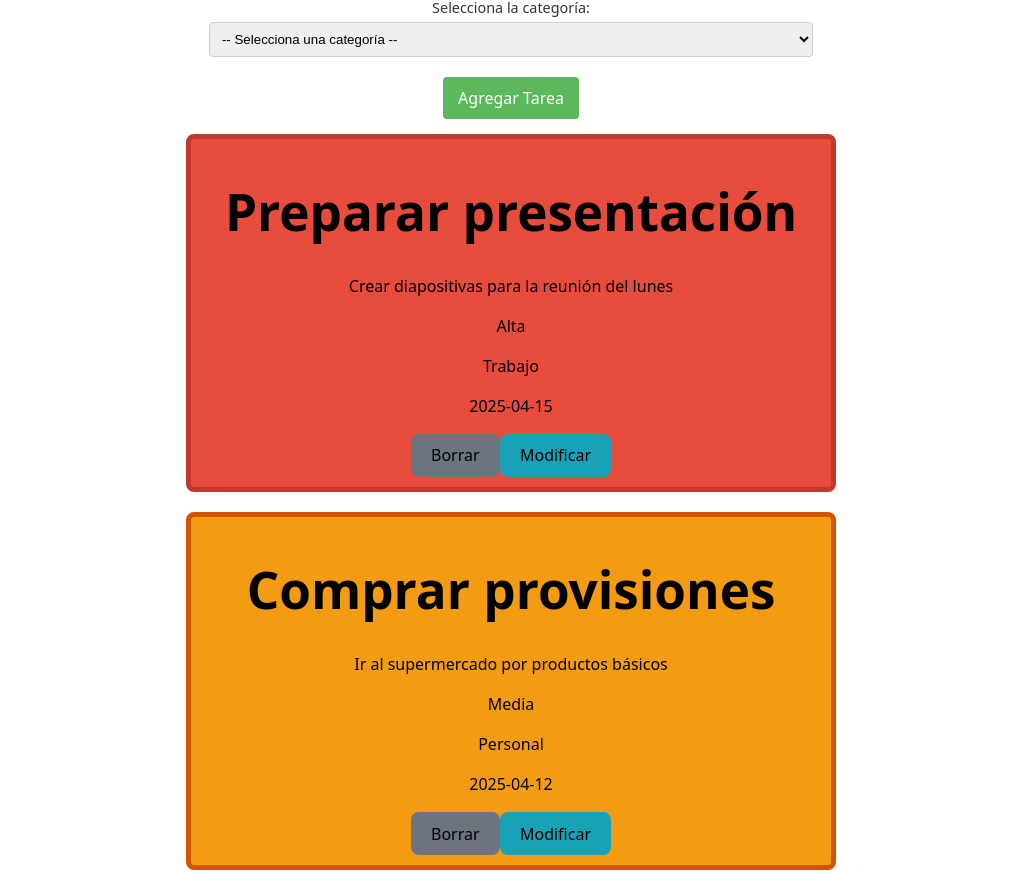
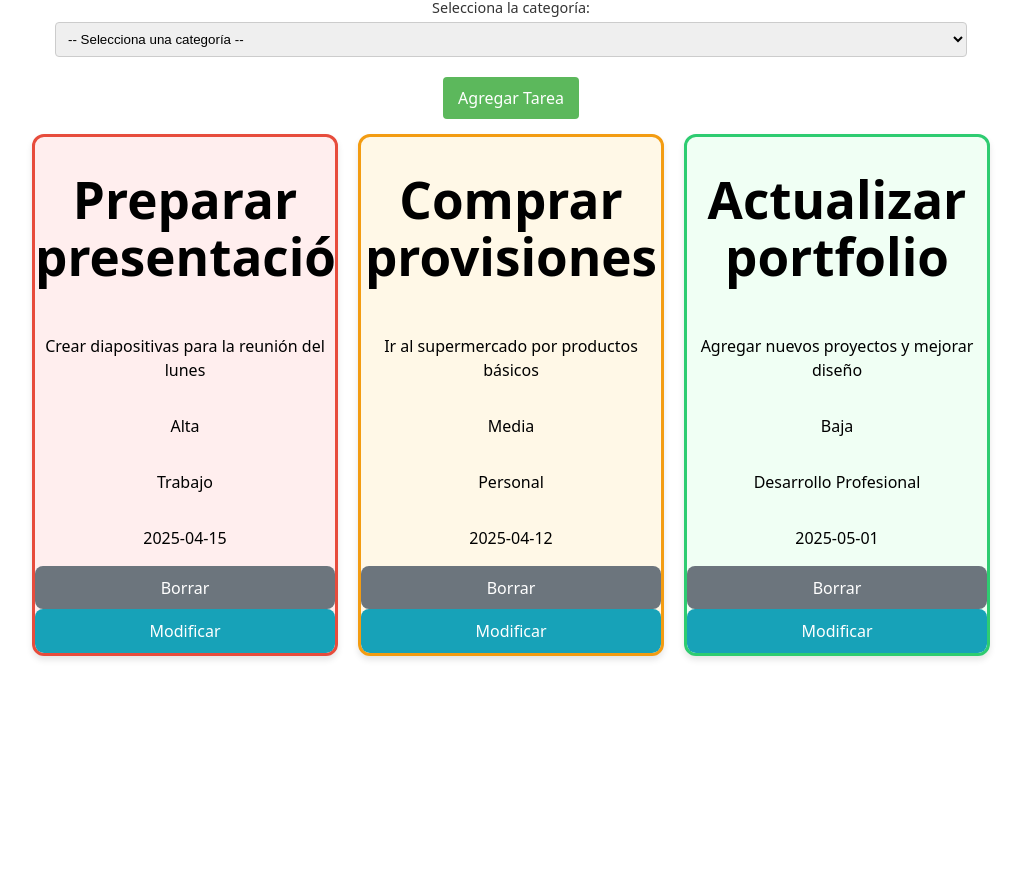
Before and after one commit to SaKio1985/To-do-list-Vue, a Vue app: page / in a window 1280 px wide. Shown: the part 594-1466 px from the top of the page, without its empty margins (129-1150 px from the left). After the commit the page ends 1282 px from the top, so only its background shows below. Built offline with nearby package versions, Linux system fonts and the light colour scheme.

Commit message:
Cambios orden de las fichas

```diff
--- a/src/App.vue
+++ b/src/App.vue
@@ -1,37 +1,37 @@
 <script setup>
-import {ref} from 'vue';
-import TarjetaComponent from './components/TarjetaComponent.vue';
-import Button from './components/Button.vue';
-import Formulario from './components/Formulario.vue'; // Este es el Formulario.vue refactorizado
+import { ref } from "vue";
+import TarjetaComponent from "./components/TarjetaComponent.vue";
+import Button from "./components/Button.vue";
+import Formulario from "./components/Formulario.vue"; // Este es el Formulario.vue refactorizado
 
 const tareasPendientes = ref([
   // ... tus tareas iniciales ...
   {
     id: 1,
-    titulo: 'Preparar presentación',
-    descripcion: 'Crear diapositivas para la reunión del lunes',
-    prioridad: 'Alta',
-    fechaLimite: '2025-04-15',
+    titulo: "Preparar presentación",
+    descripcion: "Crear diapositivas para la reunión del lunes",
+    prioridad: "Alta",
+    fechaLimite: "2025-04-15",
     completada: false,
-    categoria: 'Trabajo',
+    categoria: "Trabajo",
   },
   {
     id: 2,
-    titulo: 'Comprar provisiones',
-    descripcion: 'Ir al supermercado por productos básicos',
-    prioridad: 'Media',
-    fechaLimite: '2025-04-12',
+    titulo: "Comprar provisiones",
+    descripcion: "Ir al supermercado por productos básicos",
+    prioridad: "Media",
+    fechaLimite: "2025-04-12",
     completada: false,
-    categoria: 'Personal',
+    categoria: "Personal",
   },
   {
     id: 3,
-    titulo: 'Actualizar portfolio',
-    descripcion: 'Agregar nuevos proyectos y mejorar diseño',
-    prioridad: 'Baja',
-    fechaLimite: '2025-05-01',
+    titulo: "Actualizar portfolio",
+    descripcion: "Agregar nuevos proyectos y mejorar diseño",
+    prioridad: "Baja",
+    fechaLimite: "2025-05-01",
     completada: false,
-    categoria: 'Desarrollo Profesional',
+    categoria: "Desarrollo Profesional",
   },
 ]);
 
@@ -48,25 +48,36 @@ const agregartarea = (nuevatarea) => {
 };
 
 const borrarTarea = (id) => {
-  tareasPendientes.value = tareasPendientes.value.filter(t => t.id !== id);
+  tareasPendientes.value = tareasPendientes.value.filter((t) => t.id !== id);
 };
 
 // La función 'modificarTarea' recibe la tarea del evento 'tareaActualizada'
 const modificarTarea = (tareaActualizada) => {
-  const index = tareasPendientes.value.findIndex(t => t.id === tareaActualizada.id);
+  const index = tareasPendientes.value.findIndex(
+    (t) => t.id === tareaActualizada.id
+  );
   if (index !== -1) {
     tareasPendientes.value[index] = tareaActualizada;
-    console.log("App.vue: Tarea actualizada en la lista:", tareasPendientes.value[index]);
+    console.log(
+      "App.vue: Tarea actualizada en la lista:",
+      tareasPendientes.value[index]
+    );
   } else {
-    console.warn("App.vue: No se encontró la tarea para actualizar con ID:", tareaActualizada.id);
+    console.warn(
+      "App.vue: No se encontró la tarea para actualizar con ID:",
+      tareaActualizada.id
+    );
   }
 };
 </script>
 
 <template>
   <h1>TO DO LIST</h1>
-  <Button @click="ordenarTareas" titulo="Ordenar Alfabéticamente por titulo"/>
-  <Button @click="ordenarCategorias" titulo="Ordenar Alfabéticamente por Categorias"/>
+  <Button @click="ordenarTareas" titulo="Ordenar Alfabéticamente por titulo" />
+  <Button
+    @click="ordenarCategorias"
+    titulo="Ordenar Alfabéticamente por Categorias"
+  />
 
   <!-- Formulario para agregar nuevas tareas -->
   <Formulario
@@ -90,11 +101,18 @@ const modificarTarea = (tareaActualizada) => {
 <style scoped>
 .tareas {
   display: flex;
-  flex-direction: column; /* Mantenido, pero si quieres tarjetas en fila usa flex-wrap y un width en TarjetaComponent */
+  flex-direction: row; /* Cambiado a row para disposición horizontal */
+  flex-wrap: wrap; /* Permite que las tarjetas se envuelvan a la siguiente línea */
   gap: 20px; /* Espacio entre tarjetas */
-  /* Si quieres que las tarjetas se muestren una al lado de la otra y se envuelvan: */
-  /* flex-direction: row; */
-  /* flex-wrap: wrap; */
-  /* justify-content: center; */ /* Opcional para centrar las tarjetas */
+  justify-content: center; /* Centra las tarjetas horizontalmente */
+  align-items: flex-start; /* Alinea las tarjetas por arriba en caso de diferentes alturas */
+}
+
+/* Media query para dispositivos móviles */
+@media (max-width: 768px) {
+  .tareas {
+    flex-direction: column; /* En móviles vuelve a vertical */
+    align-items: center;
+  }
 }
 </style>
--- a/src/components/TarjetaComponent.vue
+++ b/src/components/TarjetaComponent.vue
@@ -1,8 +1,7 @@
-
 <script setup>
-import Button from './Button.vue';
-import ModalComponent from './ModalComponent.vue';
-import { ref } from 'vue';
+import Button from "./Button.vue";
+import ModalComponent from "./ModalComponent.vue";
+import { ref } from "vue";
 
 const props = defineProps({
   tarea: {
@@ -12,7 +11,7 @@ const props = defineProps({
 });
 
 // PASO 1: Ajustar los 'emits'
-const emit = defineEmits(['borrarTarea', 'tareaActualizada']);
+const emit = defineEmits(["borrarTarea", "tareaActualizada"]);
 
 // PASO 2: Estado para controlar la visibilidad del modal
 const isModalVisible = ref(false);
@@ -22,7 +21,7 @@ const tareaSiendoEditada = ref(null);
 
 // PASO 4: Función para manejar el borrado
 const handleBorrar = () => {
-  emit('borrarTarea', props.tarea.id);
+  emit("borrarTarea", props.tarea.id);
 };
 
 // PASO 5: Modificar la función 'handleModificar' (ahora 'handleAbrirModalParaModificar')
@@ -39,13 +38,10 @@ const cerrarModal = () => {
 
 // PASO 7: Función para procesar los datos guardados desde el modal
 const procesarTareaGuardadaDesdeModal = (tareaModificada) => {
-  emit('tareaActualizada', tareaModificada);
+  emit("tareaActualizada", tareaModificada);
   cerrarModal();
 };
 </script>
-
-
-
 
 <template>
   <div class="tarjeta" :class="tarea.prioridad.toLowerCase()">
@@ -55,10 +51,14 @@ const procesarTareaGuardadaDesdeModal = (tareaModificada) => {
     <p>{{ tarea.categoria }}</p>
     <p>{{ tarea.fechaLimite }}</p>
 
-  <Button @click="handleBorrar" titulo="Borrar" class="boton-borrar"/>
+    <Button @click="handleBorrar" titulo="Borrar" class="boton-borrar" />
 
     <!-- PASO 8: Cambiar el handler del botón "Modificar". -->
-  <Button @click="handleAbrirModalParaModificar" titulo="Modificar" class="boton-modificar"/>
+    <Button
+      @click="handleAbrirModalParaModificar"
+      titulo="Modificar"
+      class="boton-modificar"
+    />
 
     <!-- PASO 9: Modificar cómo se invoca ModalComponent. -->
     <ModalComponent
@@ -70,43 +70,147 @@ const procesarTareaGuardadaDesdeModal = (tareaModificada) => {
   </div>
 </template>
 
-
-
 <style scoped>
 .tarjeta {
+  width: 300px; /* Ancho fijo para las tarjetas */
+  min-height: 200px; /* Altura mínima */
   background-color: aliceblue;
   color: black;
-  border-color: gray;
-  border-width: 5px;
+  border-width: 3px;
   border-style: solid;
-  padding: 10px;
-  text-align: center;
-  border-radius: 8px;
-  justify-content: center;
-  font-weight: lighter;
+  border-radius: 12px;
+  padding: 0;
+  overflow: hidden;
+  box-shadow: 0 4px 6px rgba(0, 0, 0, 0.1);
+  transition: transform 0.2s ease, box-shadow 0.2s ease;
+  display: flex;
+  flex-direction: column;
 }
 
+.tarjeta:hover {
+  transform: translateY(-2px);
+  box-shadow: 0 6px 12px rgba(0, 0, 0, 0.15);
+}
 
+.tarjeta-contenido {
+  padding: 16px;
+  height: 100%;
+  display: flex;
+  flex-direction: column;
+  justify-content: space-between;
+}
+
+.tarjeta-header {
+  display: flex;
+  justify-content: space-between;
+  align-items: flex-start;
+  margin-bottom: 12px;
+}
+
+.titulo {
+  font-size: 1.2em;
+  font-weight: 600;
+  margin: 0;
+  line-height: 1.3;
+  flex: 1;
+  margin-right: 8px;
+}
+
+.prioridad-badge {
+  background-color: rgba(255, 255, 255, 0.8);
+  padding: 4px 8px;
+  border-radius: 12px;
+  font-size: 0.8em;
+  font-weight: 500;
+  white-space: nowrap;
+}
+
+.tarjeta-info {
+  flex: 1;
+  margin-bottom: 16px;
+}
+
+.descripcion {
+  font-size: 0.9em;
+  line-height: 1.4;
+  margin: 0 0 12px 0;
+  color: #555;
+}
+
+.metadata {
+  display: flex;
+  justify-content: space-between;
+  flex-wrap: wrap;
+  gap: 8px;
+}
+
+.categoria,
+.fecha {
+  font-size: 0.8em;
+  margin: 0;
+  color: #666;
+  font-weight: 500;
+}
+
+.tarjeta-acciones {
+  display: flex;
+  gap: 8px;
+  justify-content: flex-end;
+}
+
+.tarjeta-acciones button {
+  font-size: 0.8em;
+  padding: 6px 12px;
+}
+
+/* Colores por prioridad */
 .alta {
-  background-color: #e74c3c; /* Rojo para alta prioridad */
-  border-color: #c0392b;
+  background-color: #fee;
+  border-color: #e74c3c;
 }
 
 .media {
-  background-color: #f39c12; /* Naranja para media prioridad */
-  border-color: #d35400;
+  background-color: #fff8e7;
+  border-color: #f39c12;
 }
 
 .baja {
-  background-color: #2ecc71; /* Verde para baja prioridad */
-  border-color: #27ae60;
+  background-color: #f0fff4;
+  border-color: #2ecc71;
 }
 
 .boton-borrar {
-  background-color: #6c757d; /* Gris oscuro para borrar */
+  background-color: #6c757d !important;
+  color: white;
+}
+
+.boton-borrar:hover {
+  background-color: #5a6268 !important;
 }
 
 .boton-modificar {
-  background-color: #17a2b8; /* Azul turquesa para modificar */
+  background-color: #17a2b8 !important;
+  color: white;
+}
+
+.boton-modificar:hover {
+  background-color: #138496 !important;
+}
+
+/* Responsive para móviles */
+@media (max-width: 768px) {
+  .tarjeta {
+    width: 100%;
+    max-width: 350px;
+  }
+
+  .metadata {
+    flex-direction: column;
+    gap: 4px;
+  }
+
+  .tarjeta-acciones {
+    justify-content: center;
+  }
 }
 </style>
```
Lines whose indentation alone changed are shown as unchanged.
